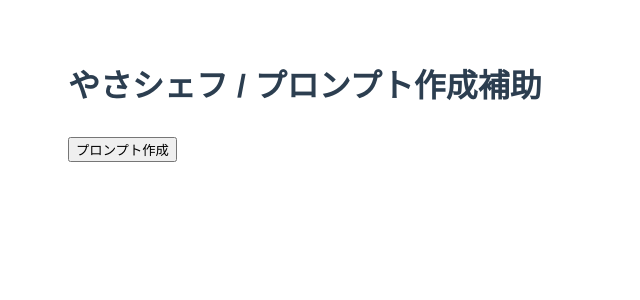
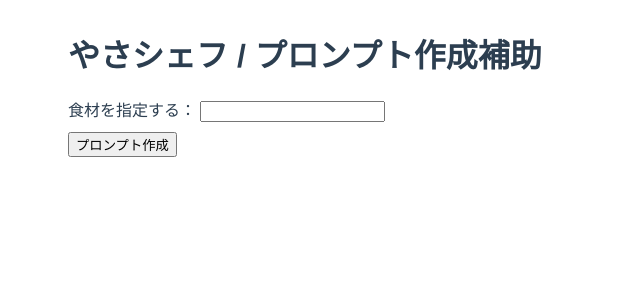
Before and after one commit to marunaka-food-corp/yasa-chef-prompt, a Vue app: page / in a window 1280 px wide. Shown: the top 300 px of the page, without its empty margins (0-640 px from the left). Built offline with nearby package versions, Linux system fonts and the light colour scheme.

Commit message:
Update App.vue

```diff
--- a/src/App.vue
+++ b/src/App.vue
@@ -2,6 +2,10 @@
   <div>
     <h1>やさシェフ / プロンプト作成補助</h1>
     <form @submit.prevent="generate">
+      <div>
+        <label for="ingredients">食材を指定する：&nbsp;</label>
+        <input v-model="item.ingredients" id="ingredients" placeholder="" />
+      </div>
       <button type="submit">プロンプト作成</button>
     </form>
     <div v-if="generatedPrompt" class="generated-prompt">
@@ -41,12 +45,12 @@ export default {
   -moz-osx-font-smoothing: grayscale;
   text-align: left;
   color: #2c3e50;
-  margin-top: 60px;
+  margin-top: 30px;
   margin-left: 60px;
 }
 
 .generated-prompt {
-  margin-top: 100px;
+  margin-top: 60px;
 }
 
 button {
```
